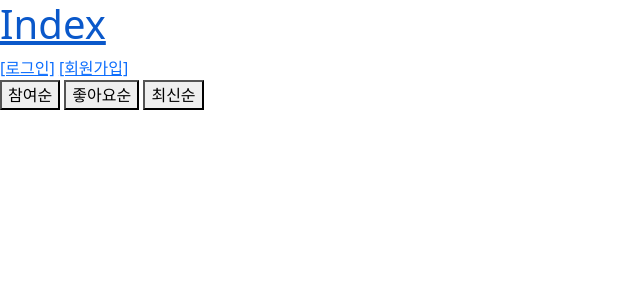
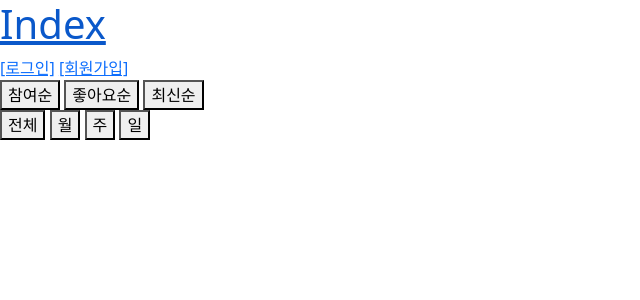
Before and after one commit to arrmadillo/django-balance_game, a Django app: page /posts/ in a window 1280 px wide. Shown: the top 300 px of the page, without its empty margins (0-640 px from the left). Run offline with Django 3.2, Linux system fonts and the light colour scheme; data that the repository does not hold is empty.

Commit message:
filter 전체 월 주 일

```diff
--- a/posts/templates/posts/index.html
+++ b/posts/templates/posts/index.html
@@ -22,7 +22,14 @@
   <form action="{% url 'posts:index' %}" method="GET">
     <button type="submit" name="order" value="voter">참여순</button>
     <button type="submit" name="order" value="likes">좋아요순</button>
-    <button type="submit" name="order" value="last">최신순</button>
+    <button type="submit" name="order" value="newest">최신순</button>
+  </form>
+  {# 기간 #}
+  <form action="{% url 'posts:index' %}" method="GET">
+    <button type="submit" name="date_filter" value="">전체</button>
+    <button type="submit" name="date_filter" value="30">월</button>
+    <button type="submit" name="date_filter" value="7">주</button>
+    <button type="submit" name="date_filter" value="1">일</button>
   </form>
   {% for post in posts %}
     <p><a href="{% url 'posts:detail' post.pk %}">{{ post.title }}</a></p>
--- a/posts/views.py
+++ b/posts/views.py
@@ -3,25 +3,40 @@ from django.contrib.auth.decorators import login_required
 from .models import Post, Comment
 from .forms import PostForm, CommentForm
 from django.db.models import Count
-
+from django.utils import timezone
+from datetime import timedelta
 # Create your views here.
 
 def index(request):
-    posts = Post.objects.all()
+    posts = Post.objects.order_by('-pk')
+
+    get_date_filter = request.GET.get('date_filter','')
+    posts = filter_date(posts, get_date_filter)
+
     get_order = request.GET.get('order','')
     posts = sort_order(posts, get_order)
+
     context = {
         'posts': posts,
         'get_order': get_order,
     }
     return render(request, 'posts/index.html', context)
 
+
+def filter_date(queryset, date_filter):
+    if date_filter:
+        date_filter = int(date_filter)
+        return queryset.filter(created_at__gte=timezone.now()-timedelta(days=date_filter))
+    else:
+        return queryset
+
+
 def sort_order(queryset, order):
     if order == 'voter':
         return queryset.alias(voter=(Count('select1_user')+Count('select2_user'))).order_by('-voter')
     elif order == 'likes':
         return queryset.alias(likes=Count('like_users')).order_by('-likes')
-    elif order == 'last':
+    elif order == 'newest':
         return queryset.order_by('-pk')
     else:
         return queryset
```
